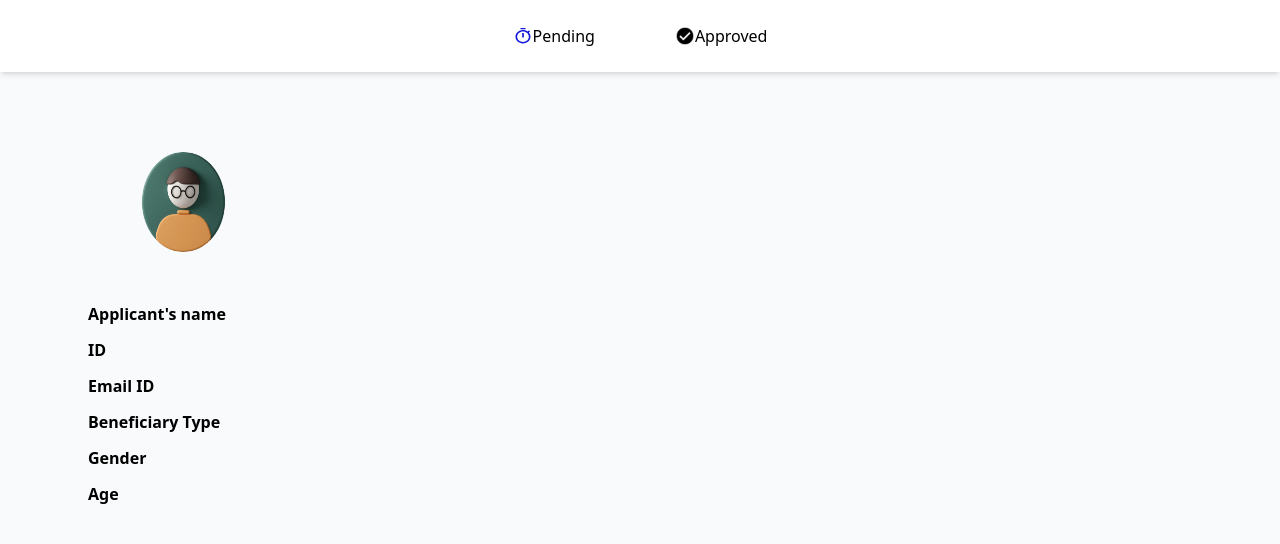
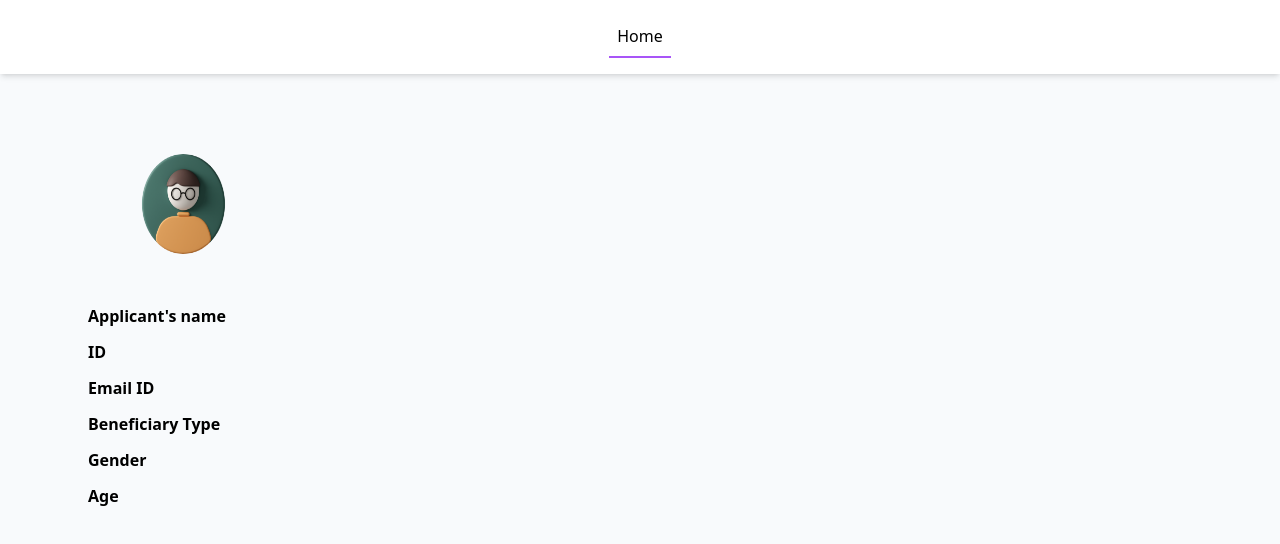
Before and after one commit to VikramVijayaraj/officer-app, a Next.js app: page /user/1 in a window 1280 px wide. Shown: the top 544 px of the page. Built offline with nearby package versions, Linux system fonts and the light colour scheme.

Commit message:
Changed navbar

```diff
--- a/components/Layout/NavBar.js
+++ b/components/Layout/NavBar.js
@@ -1,30 +1,16 @@
-import Image from "next/image";
 import Link from "next/link";
 import { useRouter } from "next/router";
 
 export default function NavBar() {
-  // const [pendingClicked, setPendingClicked]
   const router = useRouter();
 
   return (
     <nav className="bg-white shadow-md">
       <ul className="flex flex-row justify-center space-x-16 p-4">
-        <li
-          className={
-            router.pathname == "/pending-applications"
-              ? "p-2 flex align-middle border-b-2 border-purple-500"
-              : "p-2 flex align-middle"
-          }
-        >
-          <Image
-            src="/icons/timer-icon.svg"
-            alt="timer"
-            height={20}
-            width={20}
-          />
-          <Link href="/pending-applications">Pending</Link>
+        <li className={"p-2 flex align-middle border-b-2 border-purple-500"}>
+          <Link href="/pending-applications">Home</Link>
         </li>
-        <li
+        {/* <li
           className={
             router.pathname == "/approved-applications"
               ? "p-2 flex align-middle border-b-2 border-purple-500"
@@ -38,7 +24,7 @@ export default function NavBar() {
             width={20}
           />
           <Link href="/approved-applications">Approved</Link>
-        </li>
+        </li> */}
       </ul>
     </nav>
   );
--- a/components/detail/SchemeDetail.js
+++ b/components/detail/SchemeDetail.js
@@ -1,7 +1,6 @@
 import { Tab } from "@headlessui/react";
 import Image from "next/image";
 import Acknowledge from "../Acknowledge";
-import Action from "./Action";
 
 function classNames(...classes) {
   return classes.filter(Boolean).join(" ");
--- a/components/detail/SchemesList.js
+++ b/components/detail/SchemesList.js
@@ -26,6 +26,7 @@ export default function SchemesList({ user }) {
                 hover:translate-x-1 hover:bg-slate-100 duration-300"
                 onClick={clickHandler.bind(this, user.applied[item])}
               >
+                {console.log(item)}
                 <div>
                   <li className="">{user.applied[item].sname}</li>
                   <li className="font-light">{user.applied[item].seligible}</li>
```
